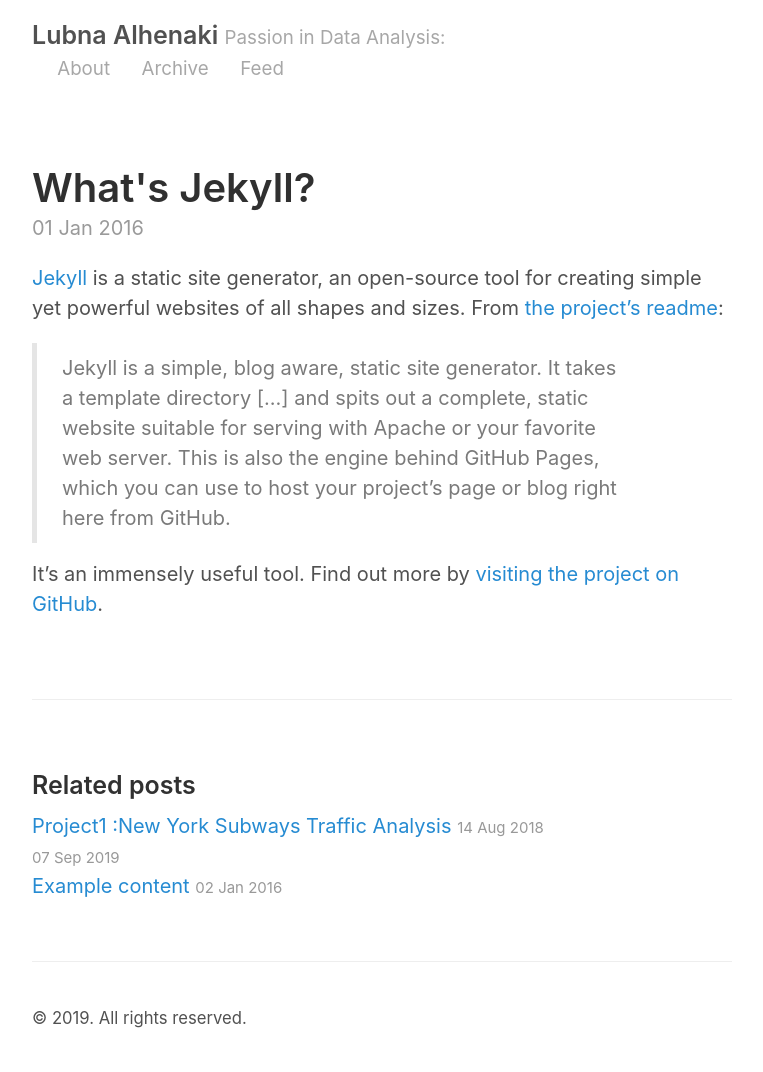
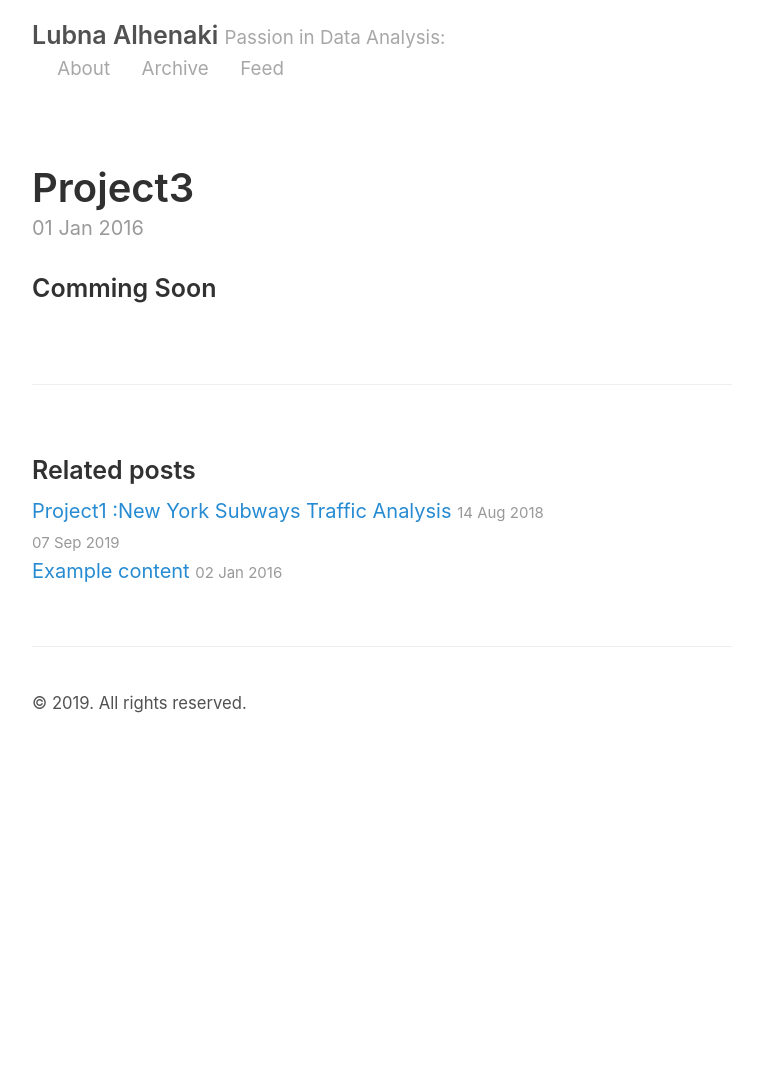
Before and after one commit to LubnaAlhenaki/LubnaAlhenaki.github.io, a Jekyll site: the page built from _posts/2016-01-01-whats-jekyll.md, in a window 1280 px wide. Shown: the whole page, without its empty margins (258-1021 px from the left). Built offline with Jekyll 4.4.1, drawn with Linux system fonts in a browser that asks for light colours; after the commit the page ends 900 px from its top, so only the background shows below that.

Commit message:
Update 2016-01-01-whats-jekyll.md

```diff
--- a/_posts/2016-01-01-whats-jekyll.md
+++ b/_posts/2016-01-01-whats-jekyll.md
@@ -1,10 +1,6 @@
 ---
 layout: post
-title: What's Jekyll?
+title: Project3
 ---
 
-[Jekyll](http://jekyllrb.com) is a static site generator, an open-source tool for creating simple yet powerful websites of all shapes and sizes. From [the project's readme](https://github.com/jekyll/jekyll/blob/master/README.markdown):
-
-> Jekyll is a simple, blog aware, static site generator. It takes a template directory [...] and spits out a complete, static website suitable for serving with Apache or your favorite web server. This is also the engine behind GitHub Pages, which you can use to host your project’s page or blog right here from GitHub.
-
-It's an immensely useful tool. Find out more by [visiting the project on GitHub](https://github.com/jekyll/jekyll).
+### Comming Soon
```
